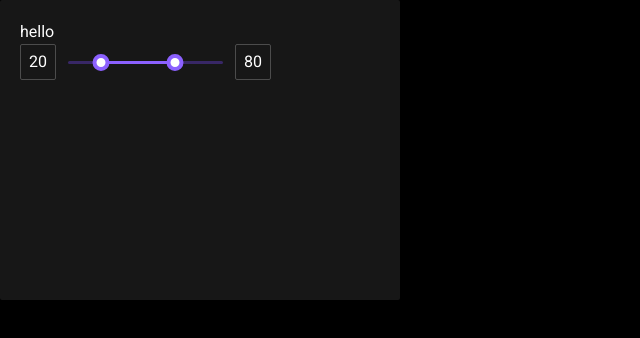
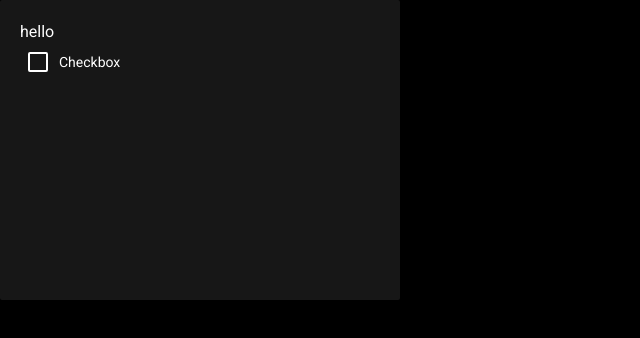
Before and after one commit to hellpains/flashcardss, a React (Vite) app: page / in a window 1280 px wide. Shown: the top 338 px of the page, without its empty margins (0-640 px from the left). Built offline with nearby package versions, Linux system fonts and the light colour scheme.

Commit message:
add checkbox

```diff
--- a/package.json
+++ b/package.json
@@ -14,6 +14,7 @@
   },
   "dependencies": {
     "@fontsource/roboto": "^5.0.8",
+    "@radix-ui/react-checkbox": "^1.0.4",
     "@radix-ui/react-slider": "^1.1.2",
     "react": "^18.2.0",
     "react-dom": "^18.2.0"
--- a/src/App.tsx
+++ b/src/App.tsx
@@ -1,17 +1,12 @@
-import { useState } from 'react'
-
 import { Card } from '@/components/ui/card'
-
-import { Slider } from './components/ui/slider'
+import { Checkbox } from '@/components/ui/checkbox'
 
 export function App() {
-  const [value, setValue] = useState([20, 80])
-
   return (
     <div>
       <Card style={{ height: '300px', padding: '20px', width: '400px' }}>
         hello
-        <Slider max={112} onValueChange={setValue} value={value} />
+        <Checkbox label={'Checkbox'} />
       </Card>
     </div>
   )
--- /dev/null
+++ b/src/assets/icons/checkbox.tsx
@@ -0,0 +1,23 @@
+import { Ref, SVGProps, forwardRef, memo } from 'react'
+const SvgComponent = (props: SVGProps<SVGSVGElement>, ref: Ref<SVGSVGElement>) => (
+  <svg
+    fill={'none'}
+    height={24}
+    ref={ref}
+    width={24}
+    xmlns={'http://www.w3.org/2000/svg'}
+    {...props}
+  >
+    <path d={'M4 6h16v12H4z'} fill={'#000'} />
+    <path
+      d={
+        'M19 3H5a2 2 0 0 0-2 2v14a2 2 0 0 0 2 2h14a2 2 0 0 0 2-2V5a2 2 0 0 0-2-2Zm-9 14-5-5 1.41-1.41L10 14.17l7.59-7.59L19 8l-9 9Z'
+      }
+      fill={'#fff'}
+    />
+  </svg>
+)
+const ForwardRef = forwardRef(SvgComponent)
+const Memo = memo(ForwardRef)
+
+export default Memo
--- a/src/assets/icons/index.ts
+++ b/src/assets/icons/index.ts
@@ -1,3 +1,4 @@
+export { default as CheckboxIcon } from './checkbox'
 export { default as Close } from './close'
 export { default as Eye } from './eye'
 export { default as EyeOff } from './eye-off'
--- /dev/null
+++ b/src/components/ui/checkbox/checkbox.module.scss
@@ -0,0 +1,64 @@
+.checkbox {
+  display: flex;
+  justify-content: start;
+}
+
+.root {
+  all: unset;
+
+  display: flex;
+  align-items: center;
+  justify-content: center;
+
+  width: 16px;
+  height: 16px;
+
+  border: 2px solid var(--color-light-100);
+  border-radius: 2px;
+
+  &[data-disabled] {
+    color: var(--color-dark-100);
+    border: 2px solid var(--color-dark-100);
+  }
+}
+
+.label {
+  cursor: pointer;
+
+  display: flex;
+  gap: 3px;
+  align-items: center;
+  justify-content: center;
+}
+
+.indicator {
+  width: 24px;
+  height: 24px;
+}
+
+.button {
+  all: unset;
+
+  display: flex;
+  align-items: center;
+  justify-content: center;
+
+  width: 36px;
+  height: 36px;
+
+  text-align: center;
+
+  border-radius: 24px;
+
+  &:hover {
+    background-color: var(--color-dark-500);
+  }
+
+  &:focus {
+    background-color: var(--color-dark-100);
+  }
+
+  &:active {
+    background-color: var(--color-dark-100);
+  }
+}
--- /dev/null
+++ b/src/components/ui/checkbox/checkbox.tsx
@@ -0,0 +1,44 @@
+import { CheckboxIcon } from '@/assets/icons'
+import { Typography } from '@/components/ui/typography'
+import * as RadixCheckbox from '@radix-ui/react-checkbox'
+
+import s from './checkbox.module.scss'
+
+type CheckboxProps = {
+  checked?: boolean
+  disabled?: boolean
+  label?: string
+  onCheckedChange?: (checked: boolean) => void
+  position?: 'left' | 'right'
+  required?: boolean
+}
+export const Checkbox = ({
+  checked,
+  disabled,
+  label,
+  onCheckedChange,
+  position = 'right',
+  required,
+}: CheckboxProps) => {
+  return (
+    <div className={s.checkbox}>
+      <Typography as={'label'} className={s.label} variant={'body2'}>
+        {position === 'left' && label}
+        <div className={s.button}>
+          <RadixCheckbox.Root
+            checked={checked}
+            className={s.root}
+            disabled={disabled}
+            onCheckedChange={onCheckedChange}
+            required={required}
+          >
+            <RadixCheckbox.Indicator className={s.indicator}>
+              <CheckboxIcon />
+            </RadixCheckbox.Indicator>
+          </RadixCheckbox.Root>
+        </div>
+        {position === 'right' && label}
+      </Typography>
+    </div>
+  )
+}
--- /dev/null
+++ b/src/components/ui/checkbox/index.ts
@@ -0,0 +1 @@
+export * from './checkbox'
```
Also changed, not shown: 2 other files (tests, documents, lock files or other folders).
